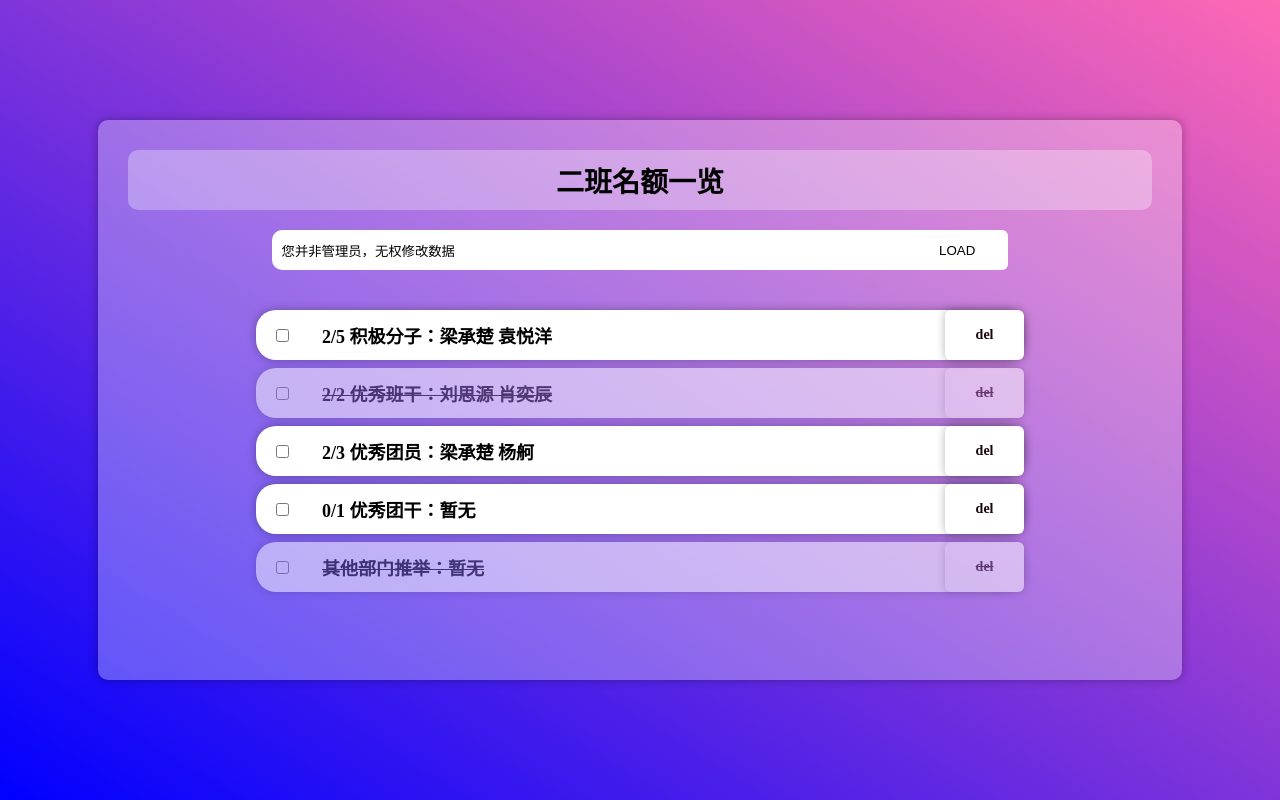
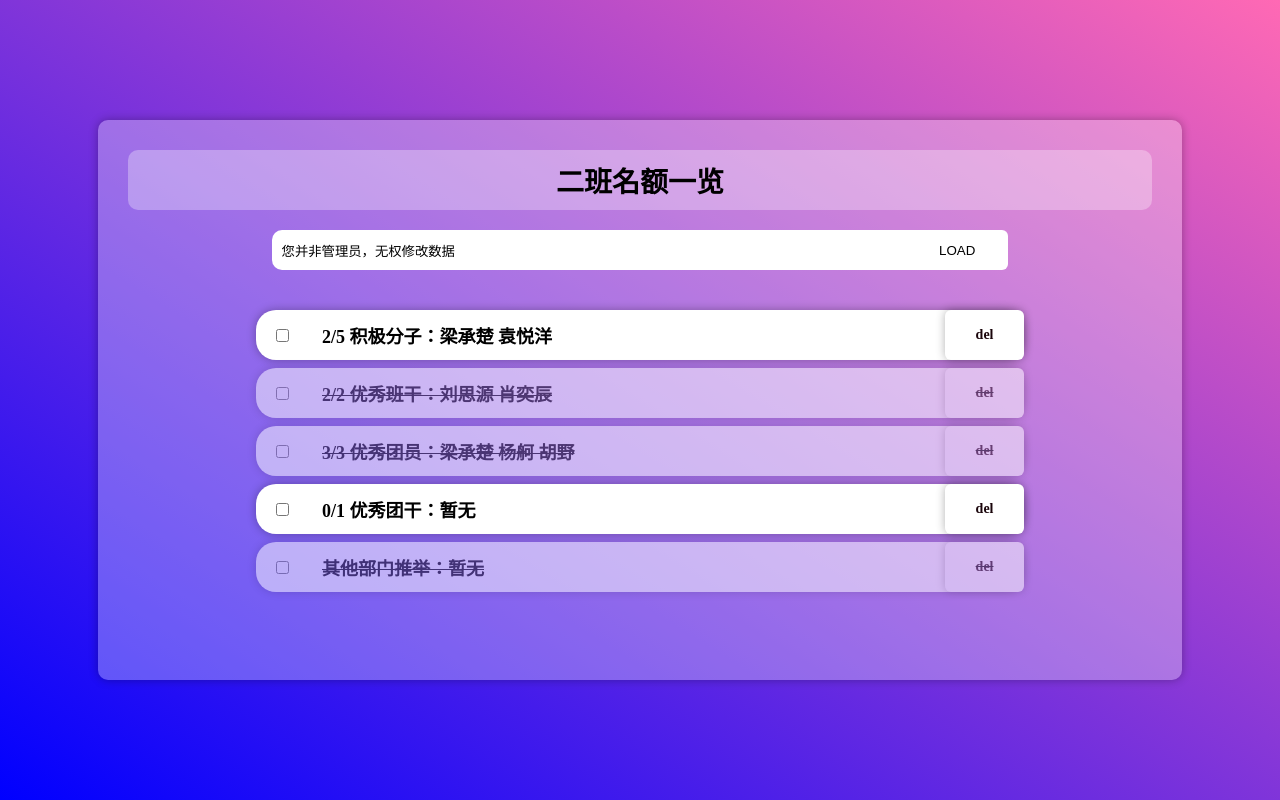
Before and after one commit to Antelope693/NodeJS_Exercise, a plain HTML site: page index.html in a window 1280 px wide. Drawn offline with Linux system fonts and the light colour scheme.

Commit message:
Update index.html

```diff
--- a/index.html
+++ b/index.html
@@ -24,9 +24,9 @@
     <span class="name">2/2 优秀班干：刘思源 肖奕辰</span>
     <div class="del"></div>
 </div>
-<div class="item">
+<div class="item completed">
     <input type="checkbox">
-    <span class="name">2/3 优秀团员：梁承楚 杨舸</span>
+    <span class="name">3/3 优秀团员：梁承楚 杨舸 胡野</span>
     <div class="del"></div>
 </div>
     <div class="item">
```
